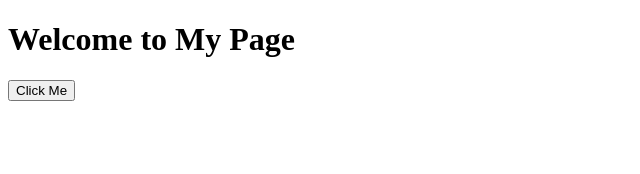
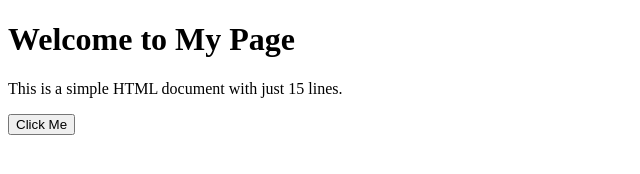
Before and after one commit to malathim2003/Assignment, a plain HTML site: page index.html in a window 1280 px wide. Shown: the whole page, without its empty margins (0-640 px from the left). Drawn offline with Linux system fonts and the light colour scheme.

Commit message:
Added para

```diff
--- a/index.html
+++ b/index.html
@@ -7,7 +7,7 @@
 </head>
 <body>
     <h1>Welcome to My Page</h1>
-    <!-- <p>This is a simple HTML document with just 15 lines.</p> -->
+    <p>This is a simple HTML document with just 15 lines.</p>
 
     <!-- <ul>
         <li>Home</li>
```
